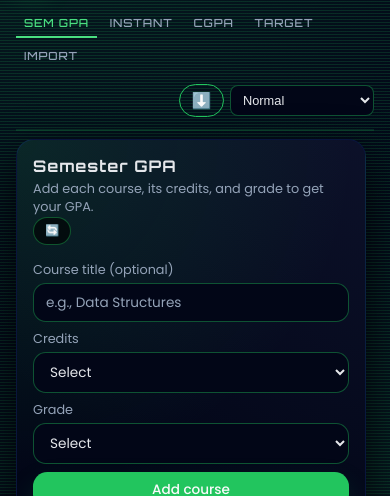
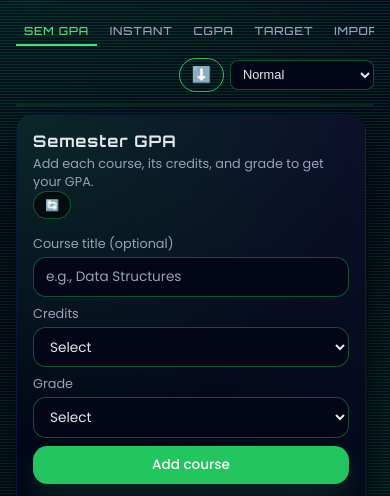
Before and after one commit to tikoye/GpaTool, a plain HTML site: page index.html in a window 390 px wide. Shown: the part 299-795 px from the top of the page. Drawn offline with Linux system fonts and the light colour scheme; no server answers.

Commit message:
background fix

```diff
--- a/styles.css
+++ b/styles.css
@@ -1053,3 +1053,55 @@ body {
   .header-actions { gap: 0.4rem; }
   .feature-tab { padding: 0.4rem 0.5rem; font-size: 0.7rem; }
 }
+
+
+/* --- DEFINITIVE MOBILE FIXES --- */
+html, body {
+  overflow-x: hidden;
+  width: 100%;
+}
+
+@media (max-width: 768px) {
+  /* Fix header pushing page too wide */
+  .app-header {
+    display: flex !important;
+    flex-wrap: wrap !important;
+    justify-content: space-between !important;
+    align-items: center !important;
+  }
+
+  .brand {
+    flex-shrink: 0;
+  }
+
+  .header-actions {
+    flex-wrap: wrap !important;
+    justify-content: flex-end !important;
+    flex: 1;
+  }
+
+  .feature-nav {
+    width: 100% !important;
+    overflow-x: auto !important;
+    flex-wrap: nowrap !important;
+    -webkit-overflow-scrolling: touch !important;
+    scrollbar-width: none !important;
+    margin-top: 0.5rem;
+  }
+
+  .feature-nav::-webkit-scrollbar {
+    display: none !important;
+  }
+
+  /* Fix iOS background-attachment bug */
+  body {
+    background-attachment: scroll !important;
+    min-height: 100vh;
+  }
+
+  #app {
+    width: 100%;
+    max-width: 100vw;
+    box-sizing: border-box;
+  }
+}
```
